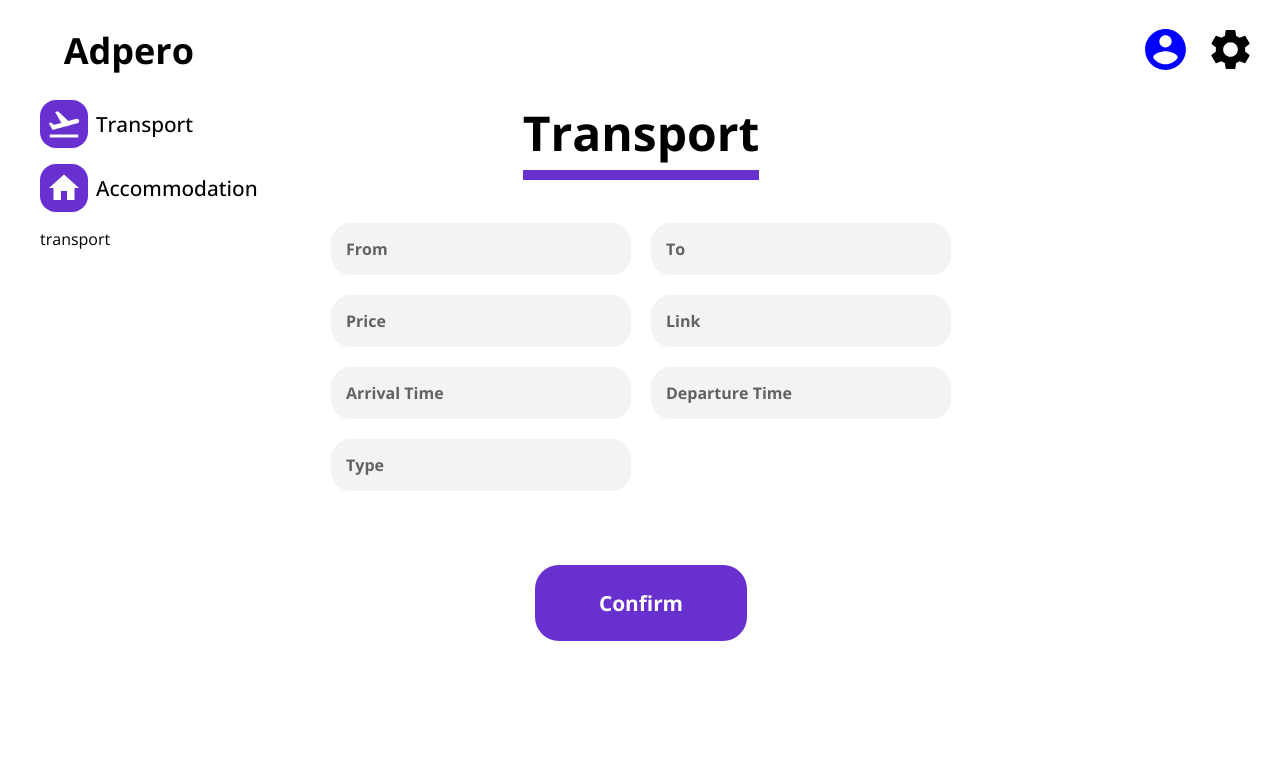
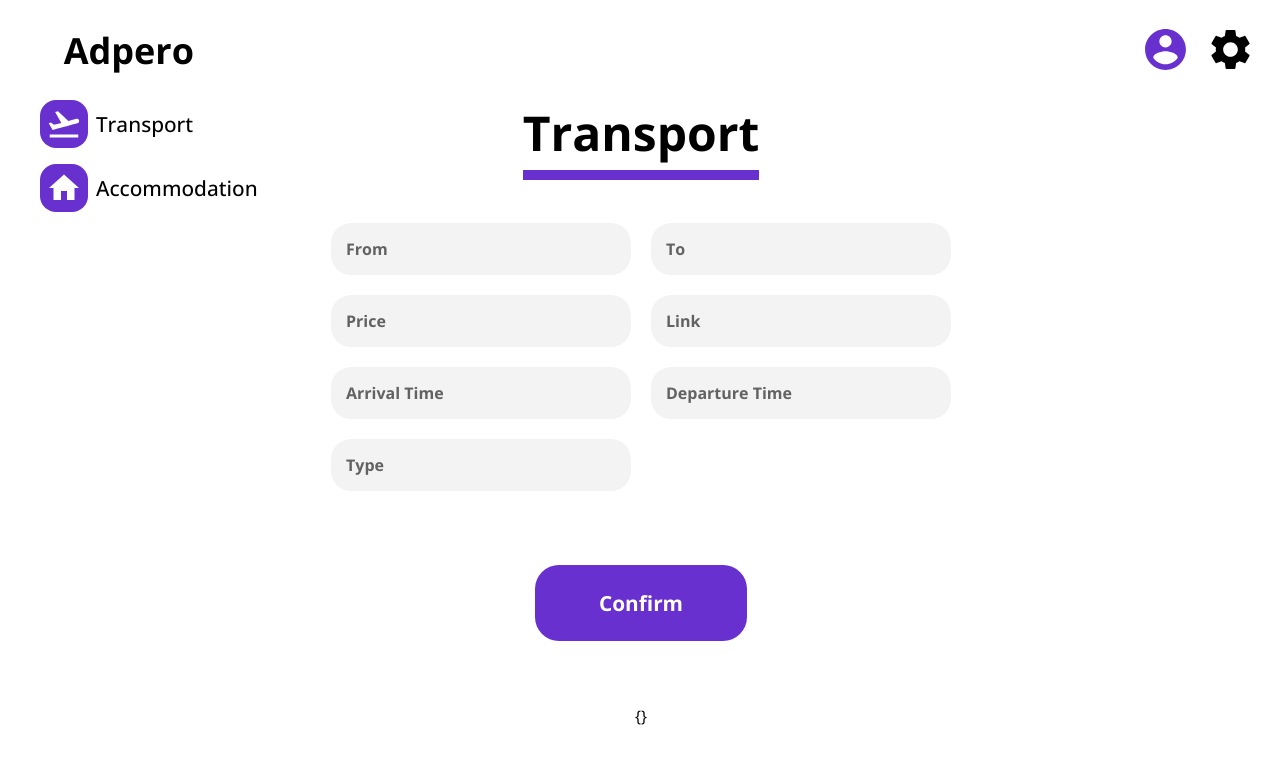
Before and after one commit to lkarasinski/adpero-old, a React (Create React App) app: page / in a window 1280 px wide. Shown: the top 764 px of the page. Built offline with nearby package versions, Linux system fonts and the light colour scheme; no server answers.

Commit message:
Implemented formik

```diff
--- a/src/components/Buttons/MediumButton.tsx
+++ b/src/components/Buttons/MediumButton.tsx
@@ -24,7 +24,9 @@ const StyledButton = styled.button`
 
 const MediumButton = ({ ...props }) => {
 	return (
-		<StyledButton onClick={props.onClick}>{props.children}</StyledButton>
+		<StyledButton onClick={props.onClick} {...props}>
+			{props.children}
+		</StyledButton>
 	);
 };
 
--- a/src/components/Category Selector/CategorySelector.tsx
+++ b/src/components/Category Selector/CategorySelector.tsx
@@ -27,6 +27,8 @@ const CategorySelector = ({
 }) => {
 	const [isHovered, setIsHovered] = useState(false);
 
+	//TODO: Get category last worked on from firebase
+
 	return (
 		<Wrapper>
 			<StyledList
@@ -55,11 +57,6 @@ const CategorySelector = ({
 						setCurrentCategory('accommodation')
 					}
 				/>
-				{/* <StyledLi>Accommodation</StyledLi>
-				<StyledLi>Entertainment</StyledLi>
-				<StyledLi>Public Transport</StyledLi>
-				<StyledLi>Food</StyledLi> */}
-				{currentCategory}
 			</StyledList>
 		</Wrapper>
 	);
--- a/src/components/Details Panel/DetailsPanel.tsx
+++ b/src/components/Details Panel/DetailsPanel.tsx
@@ -1,6 +1,7 @@
-import React from 'react';
+import React, { useEffect, useRef, useState } from 'react';
 import styled from 'styled-components';
 import _ from 'lodash';
+import { Field, Formik } from 'formik';
 
 import MediumButton from '../Buttons/MediumButton';
 
@@ -32,10 +33,10 @@ const StyledInput = styled.input`
 	width: 300px;
 
 	font-size: 1em;
+	font-weight: bold;
 
 	&::placeholder {
 		color: #626262;
-		font-weight: bold;
 	}
 `;
 
@@ -61,28 +62,62 @@ const InputGrid = styled.div`
 `;
 
 const DetailsPanel = ({ currentCategory }: { currentCategory: string }) => {
-	let arr = [''];
+	let initial: any = {};
+	let arr = useRef(['']);
+	const [detailsArray, setDetailsArray] = useState(['']);
+	useEffect(() => {
+		//TODO: Make this not that ugly
 		if (currentCategory === 'transport') {
-		arr = categories.transport;
+			arr.current = categories.transport;
+			setDetailsArray(categories.transport);
 		} else if (currentCategory === 'accommodation') {
-		arr = categories.accommodation;
+			arr.current = categories.accommodation;
+			setDetailsArray(categories.accommodation);
+		} else {
+			setDetailsArray(categories.transport);
+			arr.current = categories.transport;
 		}
+
+		// TODO: Get initial state from firebase
+		if (detailsArray.length > 1) {
+			for (const element of detailsArray) {
+				initial[_.camelCase(`${currentCategory}-${element}`)] = '';
+			}
+		}
+	}, [currentCategory, arr]);
 
 	return (
 		<Wrapper>
 			<CategoryHeading>{_.startCase(currentCategory)}</CategoryHeading>
-			<StyledForm>
+			<Formik
+				initialValues={initial}
+				onSubmit={(values) => {
+					console.log(values);
+				}}
+			>
+				{({ values, handleSubmit }) => (
+					<StyledForm onSubmit={handleSubmit}>
 						<InputGrid>
-					{arr.map((x, id) => (
+							{detailsArray.map((x, id) => (
 								<StyledInput
+									as={Field}
 									type="text"
-							key={id}
+									name={_.camelCase(
+										`${currentCategory}-${x}`
+									)}
+									key={
+										_.camelCase(`${currentCategory}-${x}`) +
+										id
+									}
 									placeholder={_.startCase(x)}
-						></StyledInput>
+								/>
 							))}
 						</InputGrid>
-				<MediumButton>Confirm</MediumButton>
+						<MediumButton type="submit">Confirm</MediumButton>
+						<pre>{JSON.stringify(values, null, 2)}</pre>
 					</StyledForm>
+				)}
+			</Formik>
 		</Wrapper>
 	);
 };
--- a/src/components/Sidebar/Sidebar.tsx
+++ b/src/components/Sidebar/Sidebar.tsx
@@ -20,7 +20,7 @@ const Wrapper = styled.nav`
 
 const Sidebar: React.FC = () => {
 	const x = useContext(AuthContext);
-	const [color, setColor] = useState(x ? 'blue' : 'black');
+	const [color, setColor] = useState(x ? '#6730cf' : 'black');
 	const handleAuth = () => {
 		if (x.authenticated) {
 			firebase.auth().signOut();
```
Lines whose indentation alone changed are shown as unchanged.
